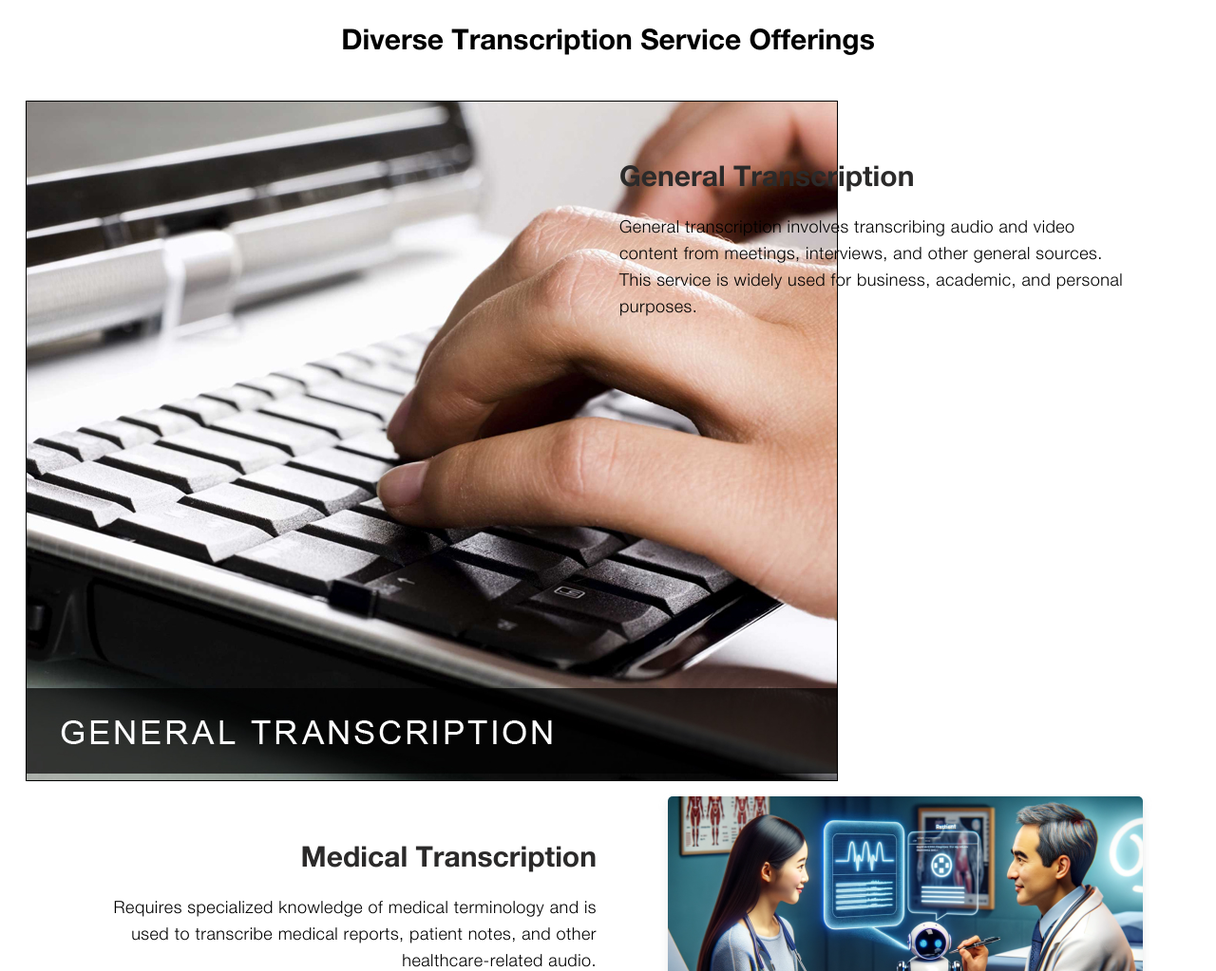
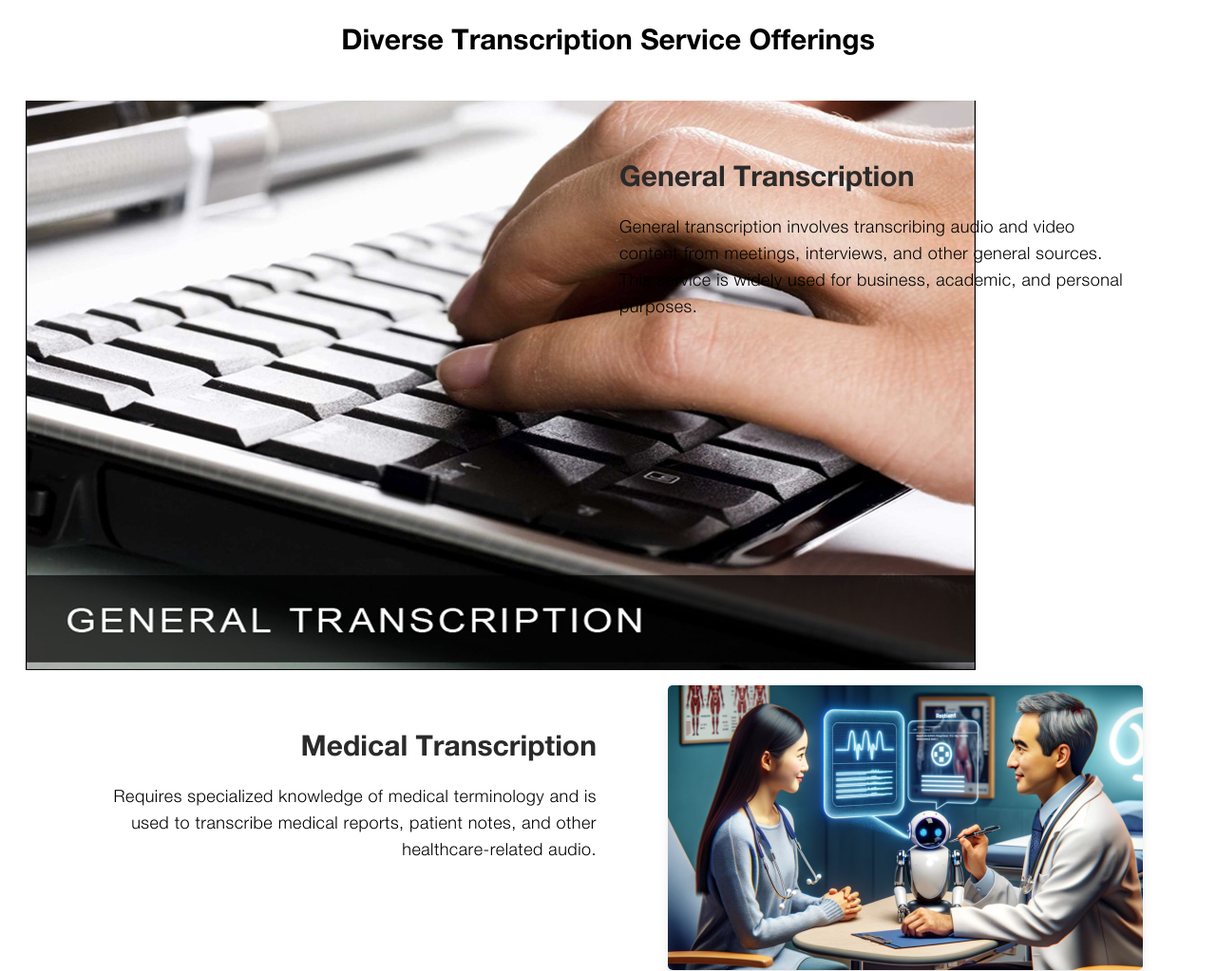
Before and after one commit to GAURAVNILE/Nxtdyne-V01, a plain HTML site: page Transcription.html in a window 1280 px wide. Shown: the part 1428-2451 px from the top of the page at 95% size. Drawn offline with Linux system fonts and the light colour scheme.

Commit message:
General transcription image change

```diff
--- a/Transcription.html
+++ b/Transcription.html
@@ -164,7 +164,7 @@ height="0" width="0" style="display:none;visibility:hidden"></iframe></noscript>
     </div>
     <div class="row justify-content-center mt-5">
       <div class="col-lg-6 text-center">
-        <img src="general transcription.jpg">
+        <img src="general transcription - Copy.jpg">
       </div>
       <div class="col-lg-6 pxr-5">
         <div class="mb-4">
```
Also changed, not shown: general transcription - Copy.jpg (added).
